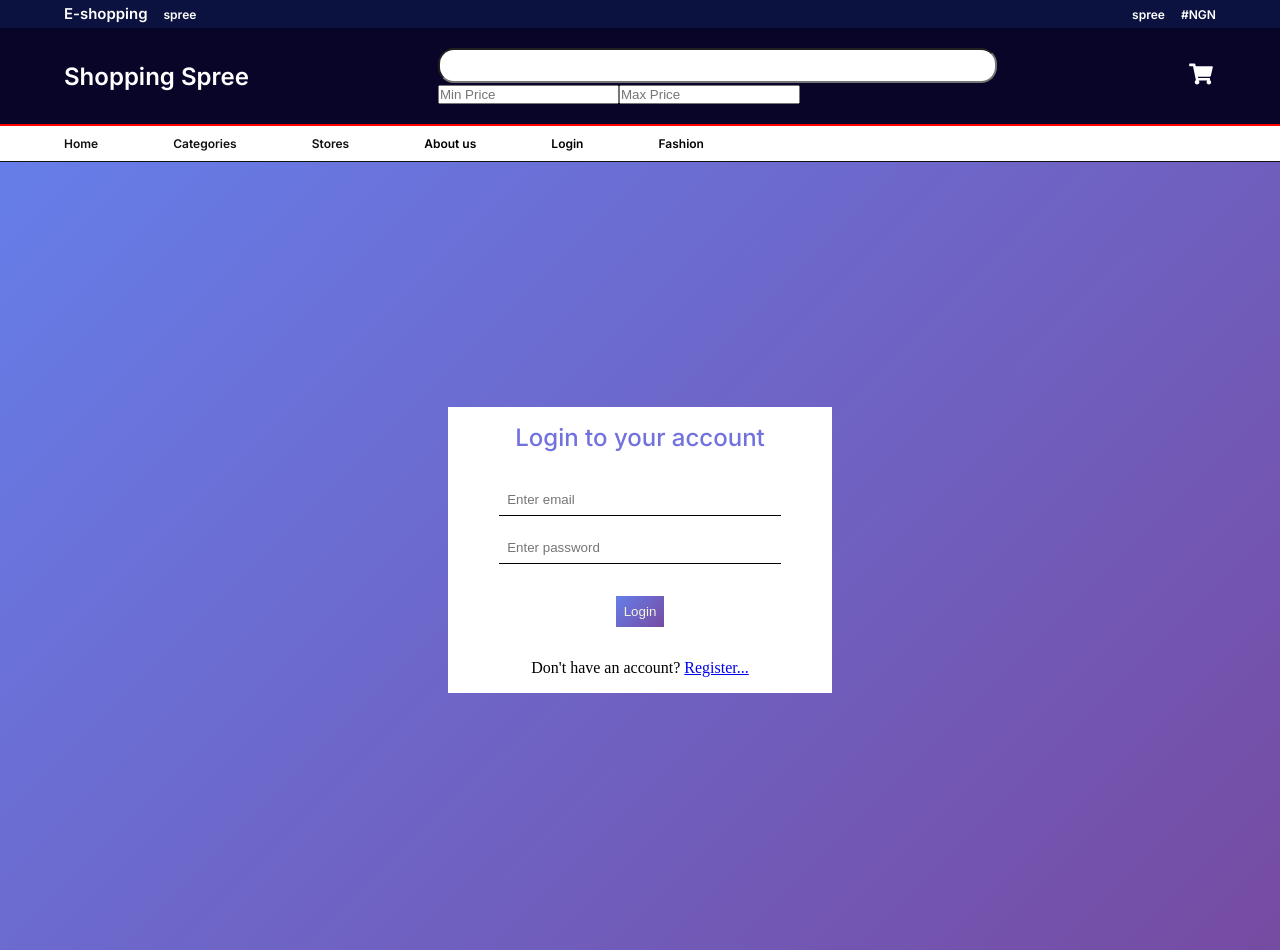
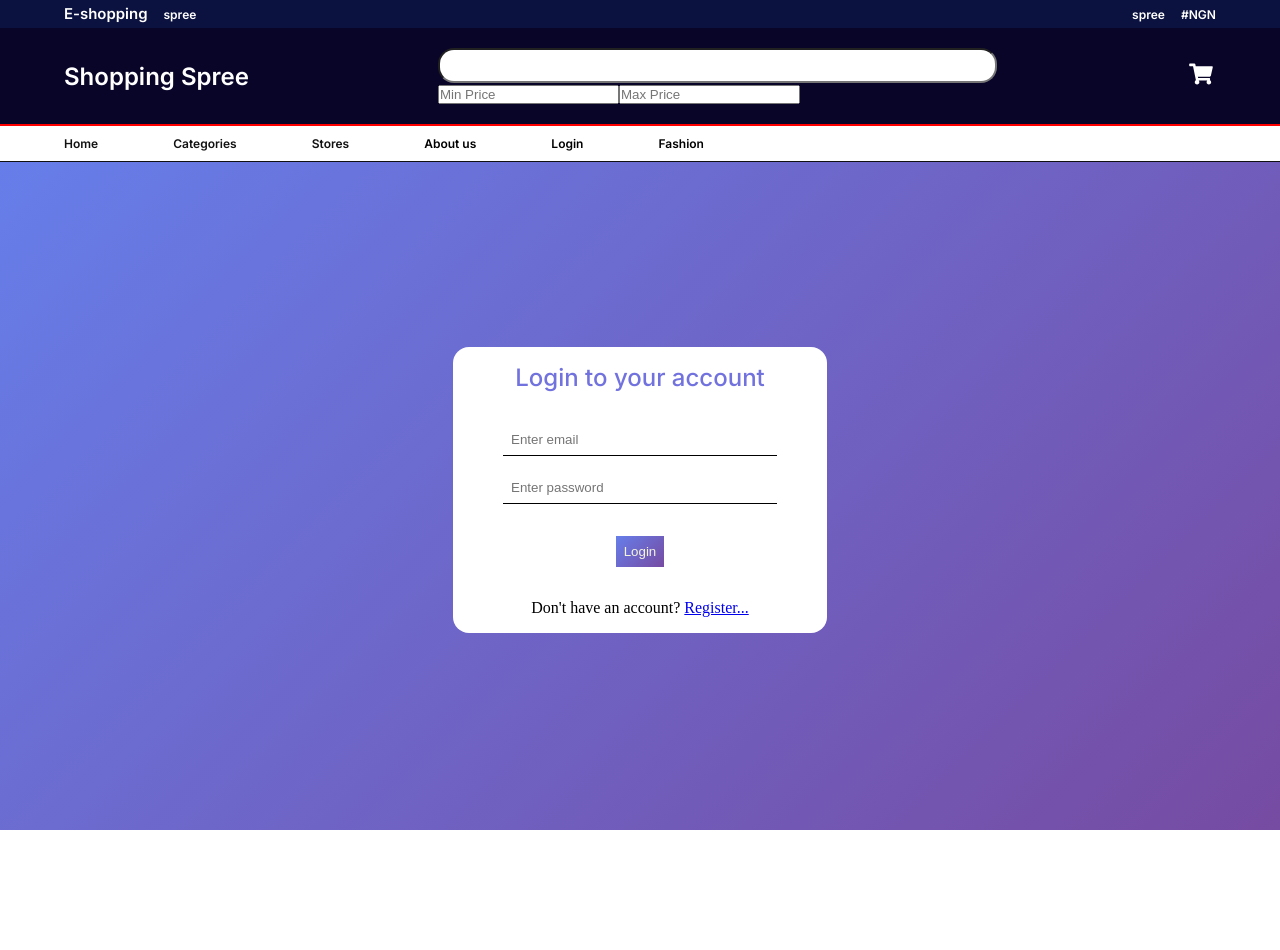
Before and after one commit to kennyegun24/e-commerce-frontend, a React (Create React App) app: page /login in a window 1280 px wide. After the commit the page ends 830 px from the top, so only its background shows below. Built offline with nearby package versions, Linux system fonts and the light colour scheme.

Commit message:
Modified

```diff
--- a/src/App.css
+++ b/src/App.css
@@ -18,9 +18,9 @@
   z-index: 100;
 }
 
-/* .regRoute {
+.regRoute {
   margin-top: 0;
-} */
+}
 
 .routes {
   margin-top: 150px;
--- a/src/Styles.js
+++ b/src/Styles.js
@@ -8,6 +8,7 @@ export const Form = styled.form`
   flex-direction: column;
   width: 30%;
   padding: 1rem;
+  border-radius: 1rem;
   gap: 1rem;
   @media screen and (max-width: 767px) {
       padding: 1.5rem;
@@ -18,8 +19,9 @@ export const Form = styled.form`
 export const FormDiv = styled.div`
   display: flex;
   justify-content: center;
-  height: 100vh;
+  height: 85vh;
   align-items: center;
+  padding: 1rem;
   background: linear-gradient(135deg, #667eea 0%, #764ba2 100%);
 `
 
```
